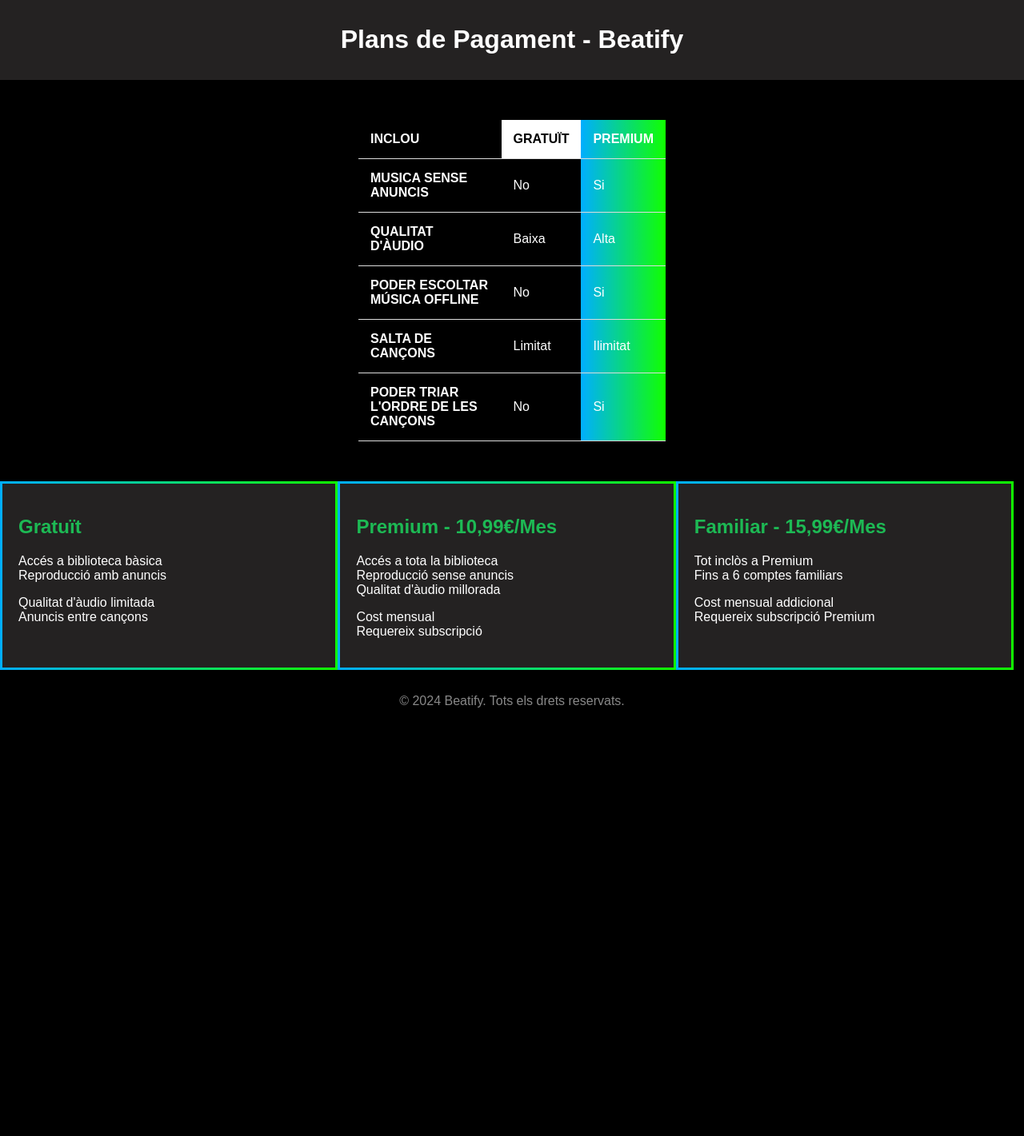
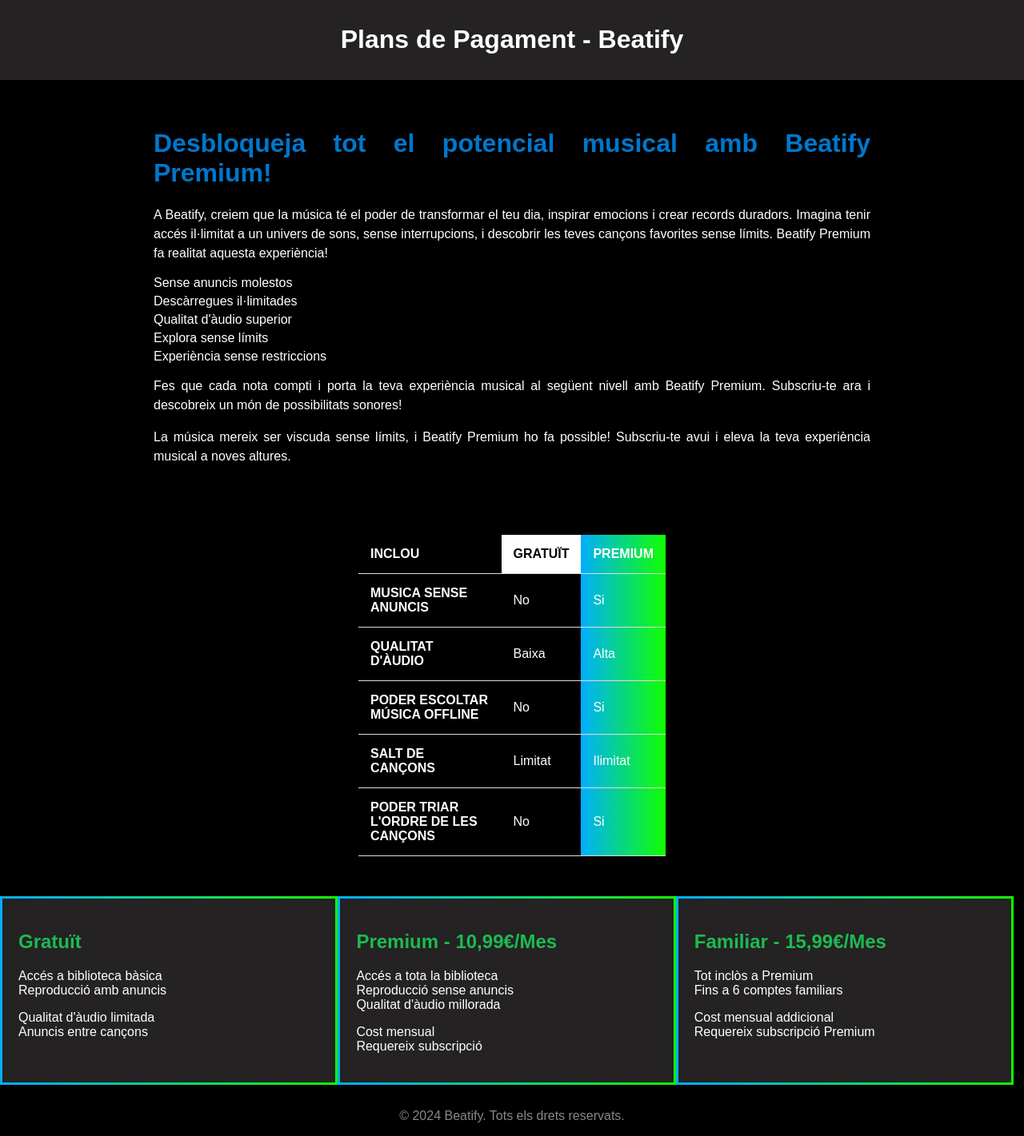
Before and after one commit to Alemusicaria/beatify, a PHP site: page /premium/premium.html in a window 1280 px wide. Shown: the whole page at 80% size. Before the commit the page ends 885 px from the top, so only its background shows below. Run offline with PHP 8.4, Linux system fonts and the light colour scheme.

Commit message:
texto publicitario añadido

```diff
--- a/premium/premium.css
+++ b/premium/premium.css
@@ -3,6 +3,7 @@ body {
   margin: 20px;
   background-color: black;
   margin: 0;
+  text-align: justify;
 }
 
 header {
@@ -11,6 +12,32 @@ header {
   padding: 10px;
   color: white;
 }
+
+.textoIntro {
+  color: white;
+  max-width: 70%;
+  margin: 20px auto;
+  padding: 20px;
+  box-shadow: 0 0 10px rgba(0, 0, 0, 0.1);
+  h1 {
+    color: #0077cc;
+  }
+
+  ul {
+    list-style-type: none;
+    padding: 0;
+  }
+
+  li {
+    margin-bottom: 5px;
+  }
+
+  p {
+    line-height: 1.5;
+  }
+}
+
+
 
 .comparison-table {
   max-width: 30%;
--- a/premium/premium.html
+++ b/premium/premium.html
@@ -12,6 +12,23 @@
   <header>
     <h1>Plans de Pagament - Beatify</h1>
   </header>
+  <div class="textoIntro">
+    <h1>Desbloqueja tot el potencial musical amb Beatify Premium!</h1>
+    <p>A Beatify, creiem que la música té el poder de transformar el teu dia, inspirar emocions i crear records
+      duradors. Imagina tenir accés il·limitat a un univers de sons, sense interrupcions, i descobrir les teves cançons
+      favorites sense límits. Beatify Premium fa realitat aquesta experiència!</p>
+    <ul>
+      <li>Sense anuncis molestos</li>
+      <li>Descàrregues il·limitades</li>
+      <li>Qualitat d'àudio superior</li>
+      <li>Explora sense límits</li>
+      <li>Experiència sense restriccions</li>
+    </ul>
+    <p>Fes que cada nota compti i porta la teva experiència musical al següent nivell amb Beatify Premium. Subscriu-te
+      ara i descobreix un món de possibilitats sonores!</p>
+    <p>La música mereix ser viscuda sense límits, i Beatify Premium ho fa possible! Subscriu-te avui i eleva la teva
+      experiència musical a noves altures.</p>
+  </div>
   <div class="comparison-table">
     <table>
       <thead>
@@ -38,7 +55,7 @@
           <td>Si</td>
         </tr>
         <tr>
-          <th>Salta de Cançons</th>
+          <th>Salt de Cançons</th>
           <td>Limitat</td>
           <td>Ilimitat</td>
         </tr>
```
